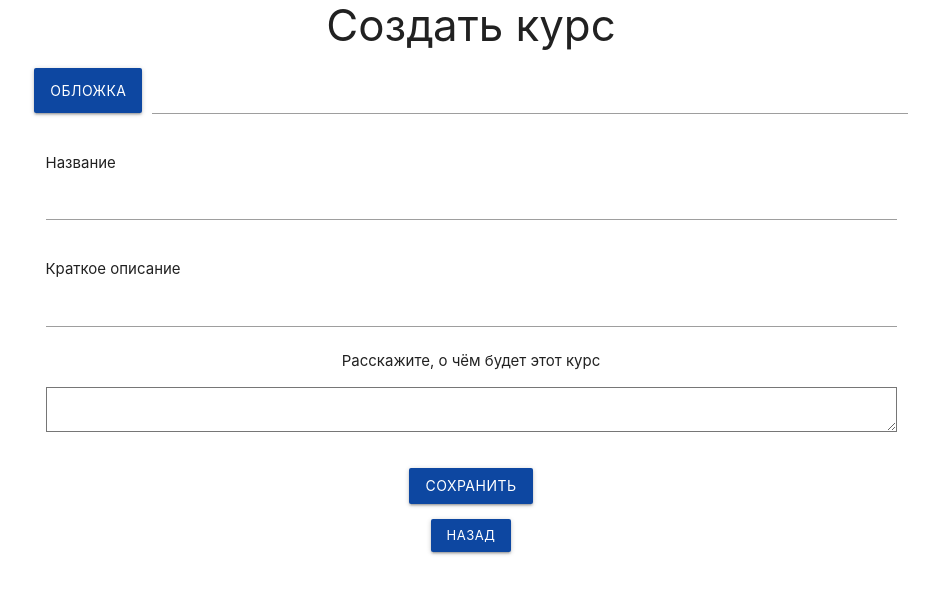
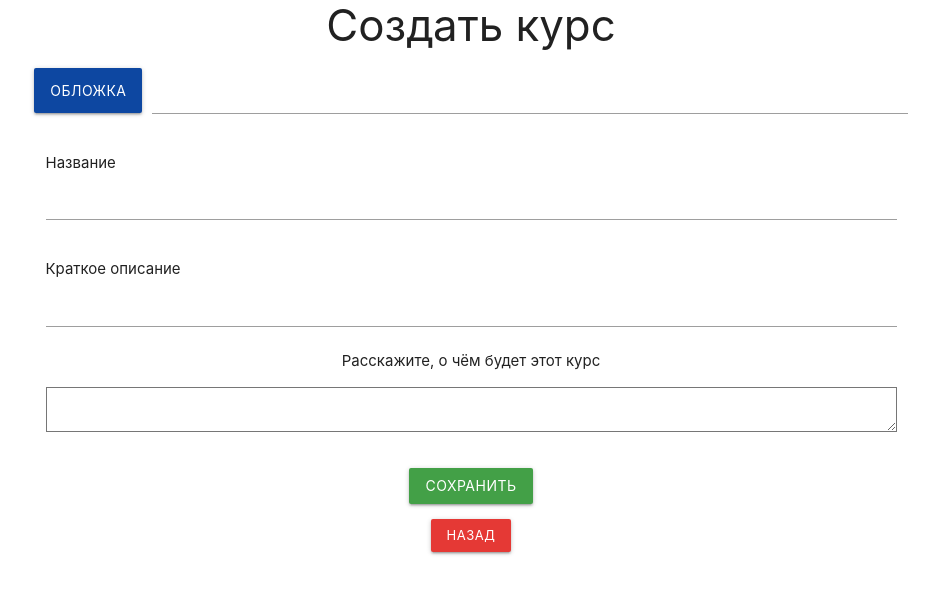
Before and after one commit to aslbnv/educon, a Django app: page /courses/newcourse in a window 1280 px wide. Shown: the part 106-700 px from the top of the page, without its empty margins (169-1097 px from the left). Run offline with Django 3.2, Linux system fonts and the light colour scheme; the visitor is signed in with stand-in values (Sample User, id 1); data comes from the database, SQL or seed files in the repository; some libraries are stand-ins or nearby versions.

Commit message:
templates lil fix

```diff
--- a/education_portal/classroom/models.py
+++ b/education_portal/classroom/models.py
@@ -36,9 +36,8 @@ class Course(models.Model):
     syllabus = RichTextField()
     # FK
     user = models.ForeignKey(User, on_delete=models.CASCADE, related_name='course_owner')
+    modules = models.ManyToManyField(Module)
     enrolled = models.ManyToManyField(User)
-    modules = models.ManyToManyField(Module)
-    #FK
     quizzes = models.ManyToManyField(Quizzes)
 
     def __str__(self):
--- a/education_portal/education_portal/templates/classroom/newcourse.html
+++ b/education_portal/education_portal/templates/classroom/newcourse.html
@@ -43,12 +43,12 @@
 
       <div class="field">
         <p>
-          <button type="submit" value="login" class="btn waves-effect hoverable blue darken-4">
+          <button type="submit" value="login" class="btn green darken-1">
             Сохранить
           </button>
         </p>
         <p>
-          <a href="{% url 'my-courses' %}" class="btn-small hoverable waves-effect blue darken-4 center">Назад</a>
+          <a href="{% url 'my-courses' %}" class="btn-small red darken-1 center">Назад</a>
         </p>
       </div>
     </form>
--- a/education_portal/education_portal/templates/quiz/quiz.html
+++ b/education_portal/education_portal/templates/quiz/quiz.html
@@ -21,9 +21,8 @@
 
     <div class="col s9">
         {% if teacher_mode == True and course.quizzes.all.count == 0 %}
-        <a href="{% url 'new-quiz' course.id %}" class="btn-small hoverable waves-effect blue darken-4 right">
+        <a href="{% url 'new-quiz' course.id %}" class="btn-small green darken-1 right">
             Добавить тест
-            <i class="material-icons right">add</i>
         </a>
         {% endif %}
 
```
